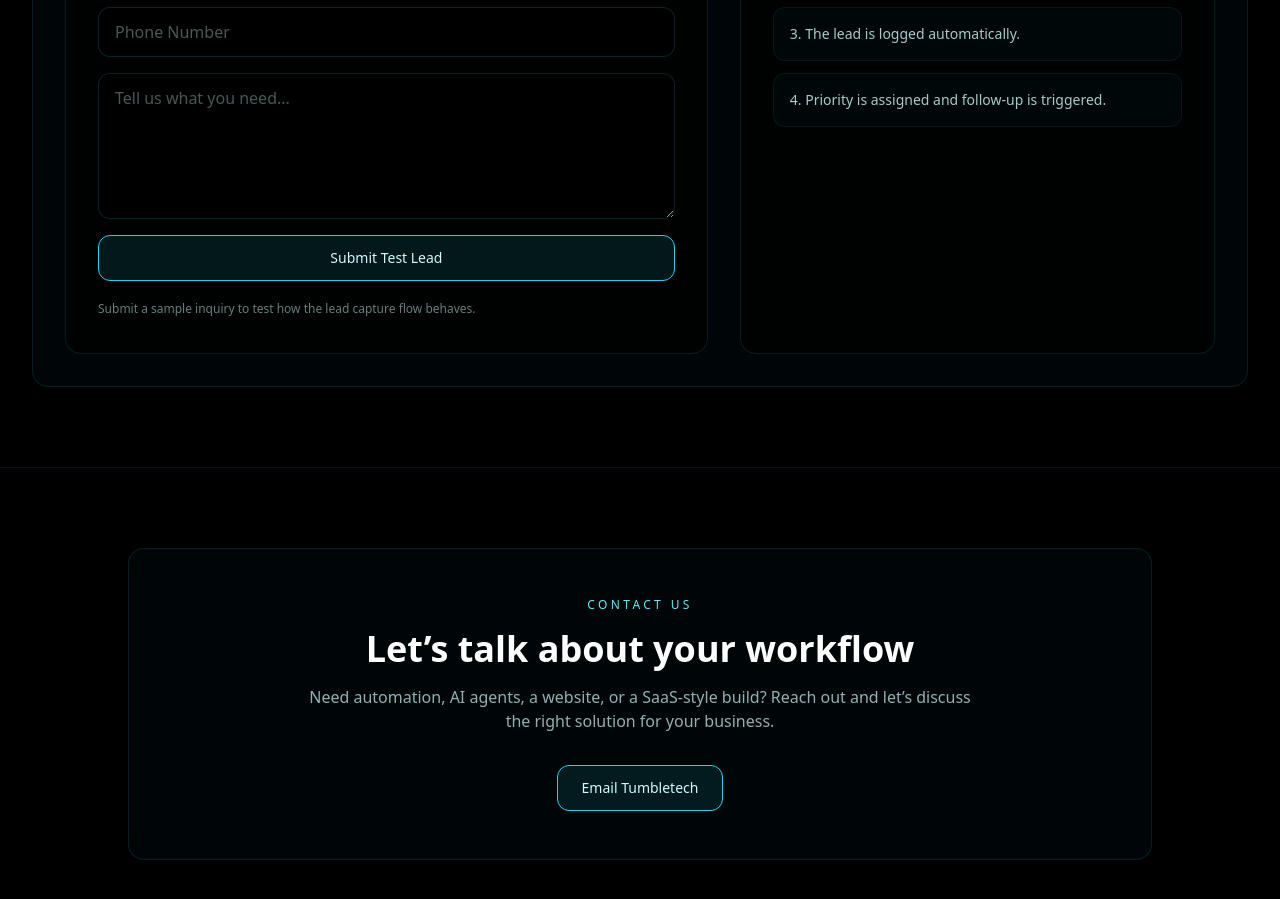
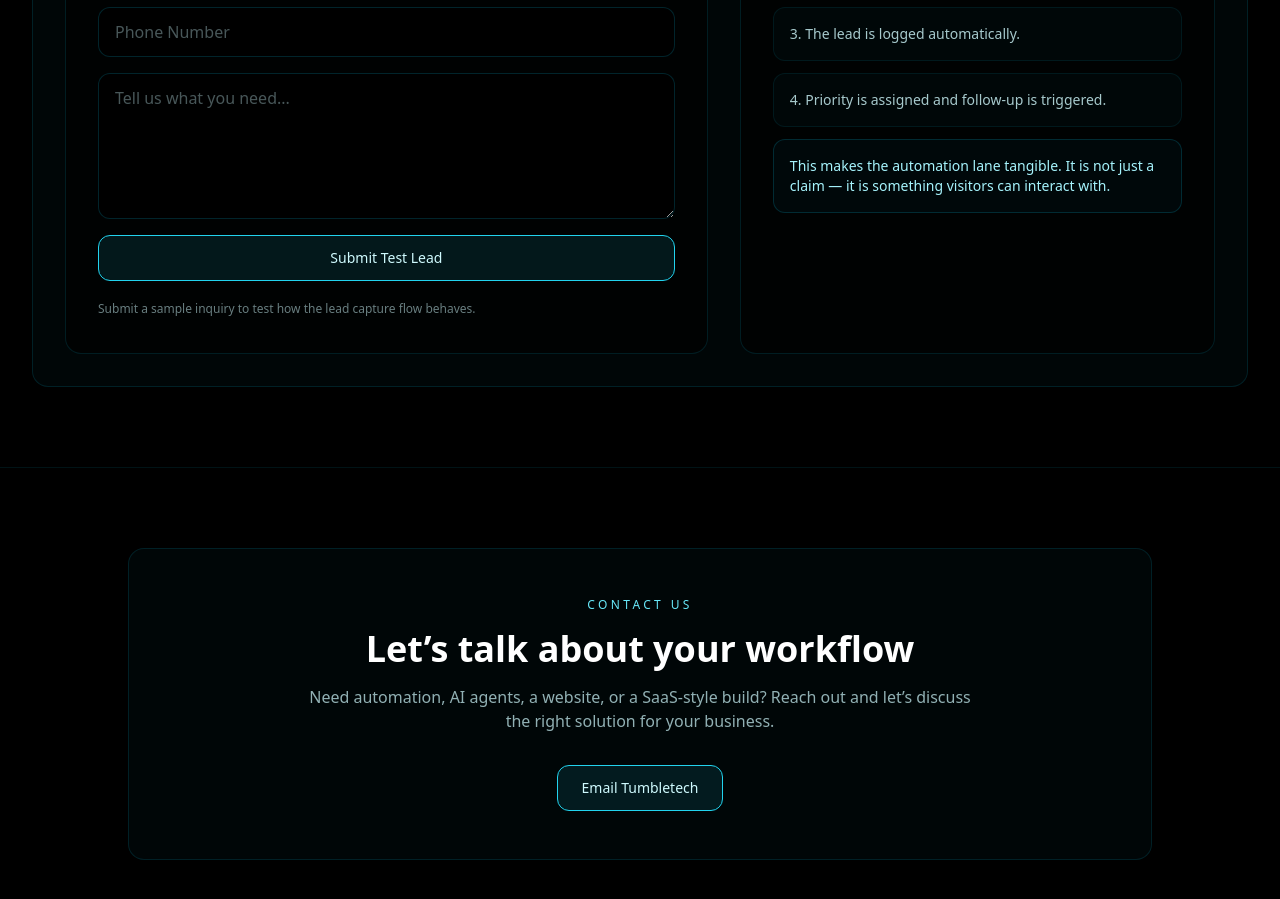
Before and after one commit to tumbletech/tumbletech.dev7, a React (Vite) app: page / in a window 1280 px wide. Shown: the part 1780-2679 px from the top of the page. Built offline with nearby package versions, Linux system fonts and the light colour scheme.

Commit message:
Update App.jsx

```diff
--- a/src/App.jsx
+++ b/src/App.jsx
@@ -716,6 +716,10 @@ function FeaturedProjectsSection() {
                 <div className="rounded-xl border border-cyan-500/10 bg-cyan-500/[0.03] p-4">
                   4. Priority is assigned and follow-up is triggered.
                 </div>
+                <div className="rounded-xl border border-cyan-500/20 bg-cyan-500/[0.04] p-4 text-sm text-cyan-200">
+                  This makes the automation lane tangible. It is not just a claim —
+                  it is something visitors can interact with.
+                </div>
               </div>
             </div>
           </div>
```
